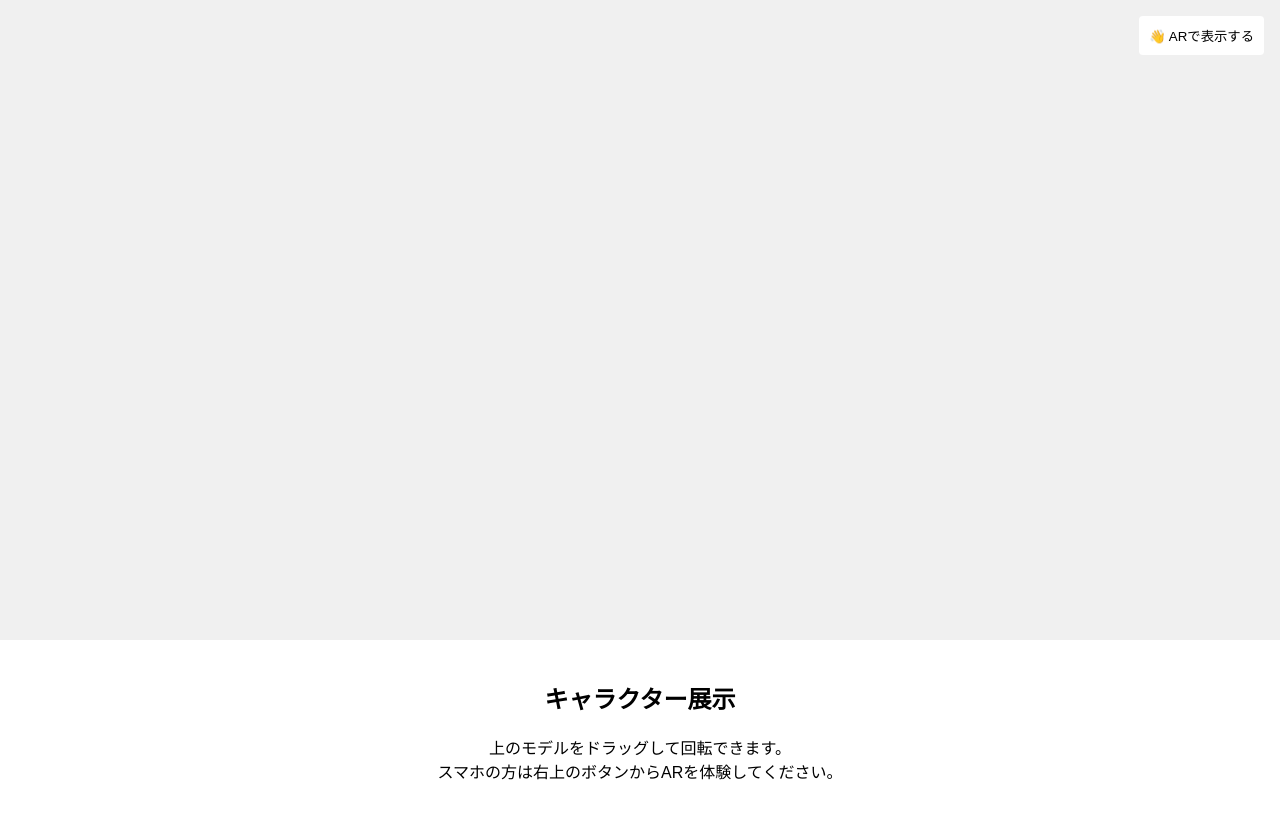
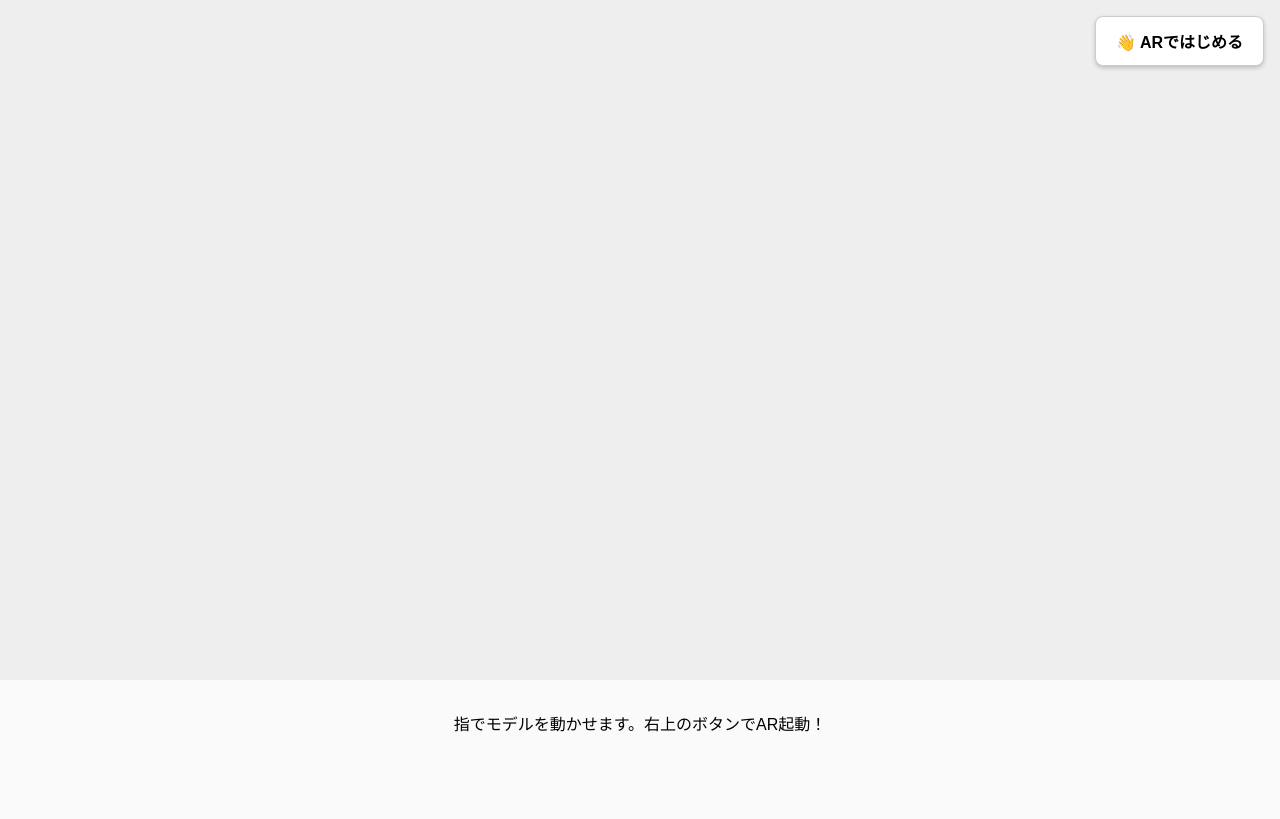
Before and after one commit to ThunderbirdsAreGo3/chotto, a plain HTML site: page index.html in a window 1280 px wide. Drawn offline with Linux system fonts and the light colour scheme; some packages are replaced by stand-ins of ours; a script that the page names is missing.

Commit message:
changed index.html

```diff
--- a/index.html
+++ b/index.html
@@ -3,7 +3,7 @@
   <head>
     <meta charset="UTF-8" />
     <meta name="viewport" content="width=device-width, initial-scale=1.0" />
-    <title>Open Campus AR展示サンプル</title>
+    <title>Open Campus AR展示</title>
     <style>
       body {
         margin: 0;
@@ -11,23 +11,17 @@
         display: flex;
         flex-direction: column;
         align-items: center;
+        background-color: #fafafa;
       }
       model-viewer {
         width: 100%;
-        height: 80vh; /* 画面の8割を3D表示に */
-        background-color: #f0f0f0;
+        height: 85vh;
+        background-color: #eeeeee;
+        --poster-color: transparent;
       }
-      .controls {
-        padding: 20px;
+      .footer {
+        padding: 15px;
         text-align: center;
-      }
-      .ar-button {
-        background-color: #4285f4;
-        color: white;
-        padding: 10px 20px;
-        border-radius: 5px;
-        text-decoration: none;
-        font-weight: bold;
       }
     </style>
   </head>
@@ -37,34 +31,34 @@
       ar
       ar-modes="scene-viewer quick-look"
       camera-controls
+      autoplay
       poster="assets/poster.webp"
       shadow-intensity="1"
       exposure="1"
       environment-image="neutral"
-      alt="学生制作の3Dキャラクター"
-      auto-rotate
+      alt="学生制作キャラクター"
     >
       <button
         slot="ar-button"
         style="
           background-color: white;
-          border-radius: 4px;
-          border: none;
+          border-radius: 8px;
+          border: 1px solid #ccc;
           position: absolute;
           top: 16px;
           right: 16px;
-          padding: 10px;
+          padding: 12px 20px;
+          font-size: 16px;
+          font-weight: bold;
+          box-shadow: 0 2px 4px rgba(0, 0, 0, 0.2);
         "
       >
-        👋 ARで表示する
+        👋 ARではじめる
       </button>
     </model-viewer>
 
-    <div class="controls">
-      <h2>キャラクター展示</h2>
-      <p>
-        上のモデルをドラッグして回転できます。<br />スマホの方は右上のボタンからARを体験してください。
-      </p>
+    <div class="footer">
+      <p>指でモデルを動かせます。右上のボタンでAR起動！</p>
     </div>
 
     <script
```
